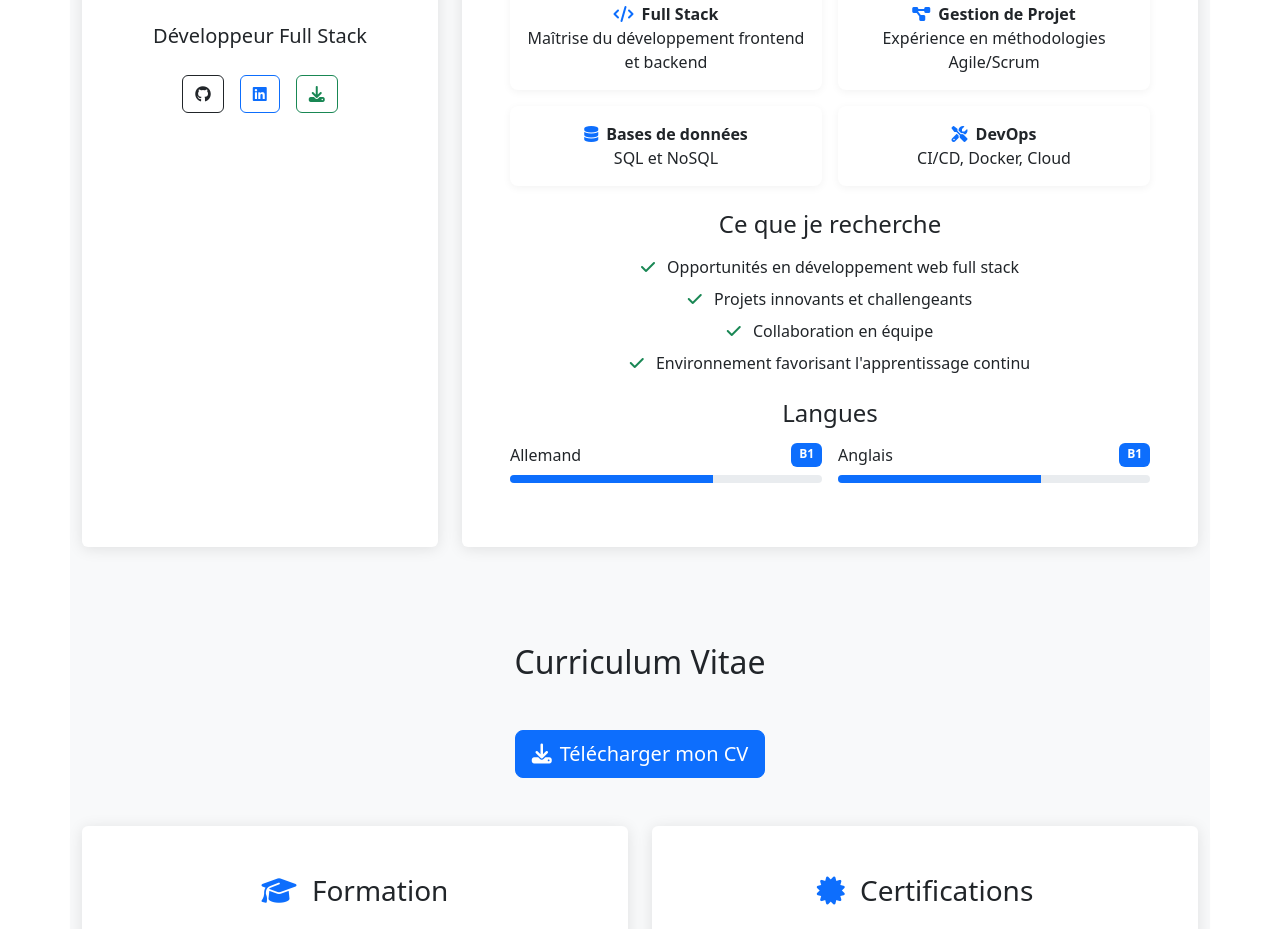
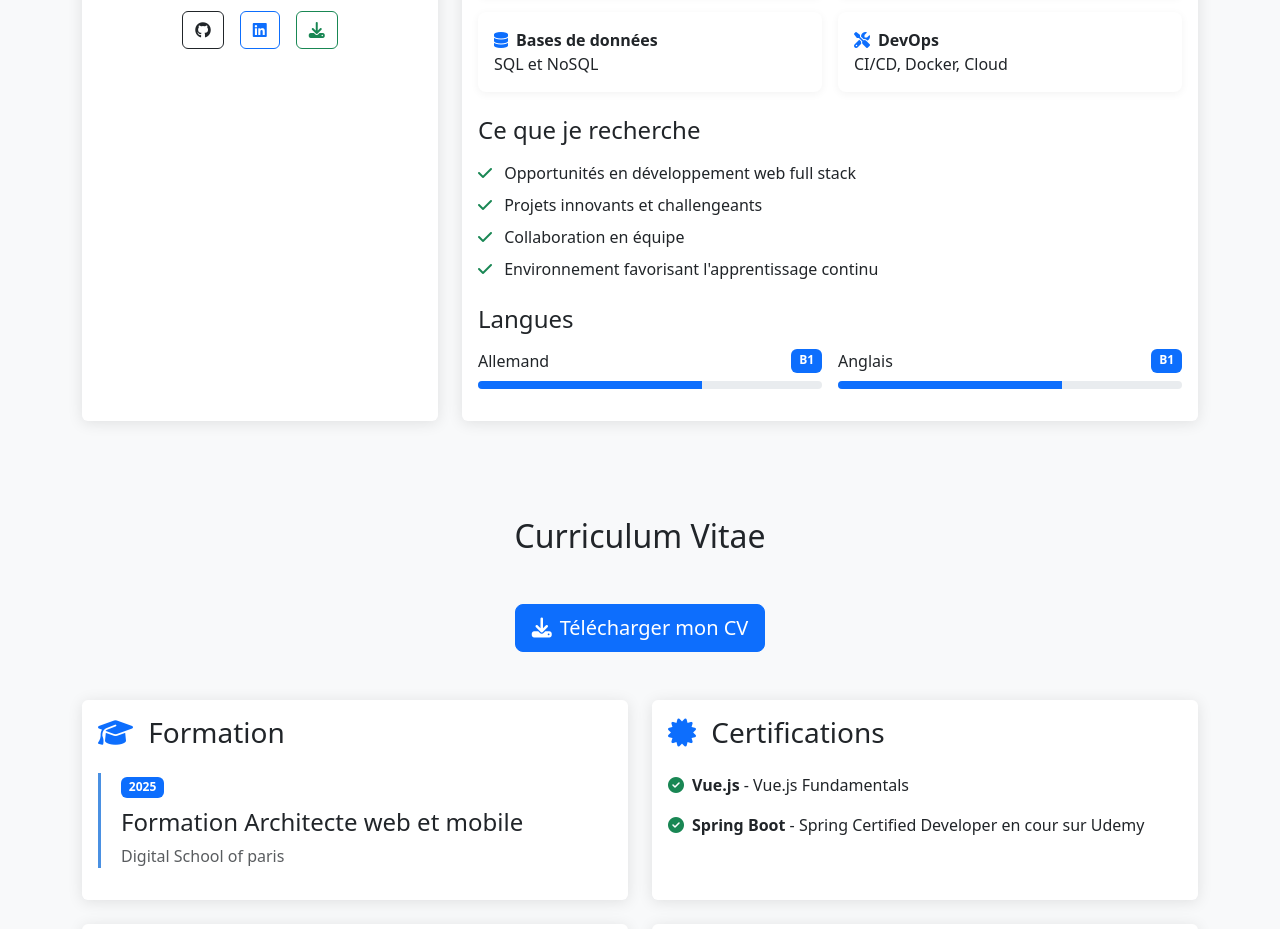
Before and after one commit to MALONJU/portfolio, a Vue app in the folder portfolio/: page / in a window 1280 px wide. Shown: the part 1323-2252 px from the top of the page. Built offline with nearby package versions, Linux system fonts and the light colour scheme.

Commit message:
Add modern color scheme and animations

```diff
--- a/portfolio/src/style.css
+++ b/portfolio/src/style.css
@@ -1,11 +1,16 @@
 :root {
+  --primary-color: #4a90e2;
+  --secondary-color: #50c878;
+  --accent-color: #ff6b6b;
+  --background-gradient: linear-gradient(135deg, #1a2a6c, #b21f1f, #fdbb2d);
+  --text-color: #333;
+  --card-bg: rgba(255, 255, 255, 0.95);
+  --section-bg: rgba(255, 255, 255, 0.8);
+
   font-family: system-ui, Avenir, Helvetica, Arial, sans-serif;
   line-height: 1.5;
   font-weight: 400;
-
-  color-scheme: light dark;
-  color: rgba(255, 255, 255, 0.87);
-  background-color: #242424;
+  color: var(--text-color);
 
   font-synthesis: none;
   text-rendering: optimizeLegibility;
@@ -13,67 +18,116 @@
   -moz-osx-font-smoothing: grayscale;
 }
 
-a {
-  font-weight: 500;
-  color: #646cff;
-  text-decoration: inherit;
-}
-a:hover {
-  color: #535bf2;
-}
-
 body {
   margin: 0;
-  display: flex;
-  place-items: center;
   min-width: 320px;
   min-height: 100vh;
-}
-
-h1 {
-  font-size: 3.2em;
-  line-height: 1.1;
-}
-
-button {
-  border-radius: 8px;
-  border: 1px solid transparent;
-  padding: 0.6em 1.2em;
-  font-size: 1em;
-  font-weight: 500;
-  font-family: inherit;
-  background-color: #1a1a1a;
-  cursor: pointer;
-  transition: border-color 0.25s;
-}
-button:hover {
-  border-color: #646cff;
-}
-button:focus,
-button:focus-visible {
-  outline: 4px auto -webkit-focus-ring-color;
+  background: var(--background-gradient);
+  background-attachment: fixed;
 }
 
 .card {
-  padding: 2em;
+  background: var(--card-bg);
+  border-radius: 15px;
+  box-shadow: 0 8px 30px rgba(0, 0, 0, 0.1);
+  transition: transform 0.3s ease, box-shadow 0.3s ease;
+  backdrop-filter: blur(10px);
+  border: 1px solid rgba(255, 255, 255, 0.1);
+}
+
+.card:hover {
+  transform: translateY(-5px);
+  box-shadow: 0 12px 40px rgba(0, 0, 0, 0.2);
+}
+
+a {
+  font-weight: 500;
+  color: var(--primary-color);
+  text-decoration: none;
+  transition: color 0.3s ease;
+}
+
+a:hover {
+  color: var(--accent-color);
+}
+
+h1, h2, h3, h4, h5, h6 {
+  color: var(--primary-color);
+  margin-bottom: 1rem;
+}
+
+.section {
+  padding: 4rem 0;
+  background: var(--section-bg);
+  backdrop-filter: blur(10px);
+}
+
+.btn-primary {
+  background: var(--primary-color);
+  border: none;
+  padding: 0.8rem 1.5rem;
+  border-radius: 25px;
+  color: white;
+  font-weight: 600;
+  transition: all 0.3s ease;
+}
+
+.btn-primary:hover {
+  background: var(--accent-color);
+  transform: translateY(-2px);
+  box-shadow: 0 5px 15px rgba(0, 0, 0, 0.2);
+}
+
+.navbar {
+  background: rgba(255, 255, 255, 0.9) !important;
+  backdrop-filter: blur(10px);
+  box-shadow: 0 2px 20px rgba(0, 0, 0, 0.1);
+}
+
+.navbar-brand, .nav-link {
+  color: var(--primary-color) !important;
+  font-weight: 600;
+}
+
+.nav-link:hover {
+  color: var(--accent-color) !important;
 }
 
 #app {
-  max-width: 1280px;
+  width: 100%;
   margin: 0 auto;
-  padding: 2rem;
-  text-align: center;
 }
 
-@media (prefers-color-scheme: light) {
+.progress-bar {
+  background-color: var(--primary-color);
+  transition: width 0.6s ease;
+}
+
+.badge {
+  background-color: var(--accent-color) !important;
+}
+
+.timeline-item {
+  border-left: 3px solid var(--primary-color) !important;
+}
+
+.strength-item:hover {
+  background: linear-gradient(135deg, var(--primary-color), var(--secondary-color));
+  color: white;
+}
+
+.strength-item:hover i {
+  color: white !important;
+}
+
+@media (prefers-color-scheme: dark) {
   :root {
-    color: #213547;
-    background-color: #ffffff;
+    --text-color: #fff;
+    --card-bg: rgba(30, 30, 30, 0.95);
+    --section-bg: rgba(30, 30, 30, 0.8);
   }
-  a:hover {
-    color: #747bff;
-  }
-  button {
-    background-color: #f9f9f9;
+
+  .navbar {
+    background: rgba(30, 30, 30, 0.9) !important;
   }
 }
```
